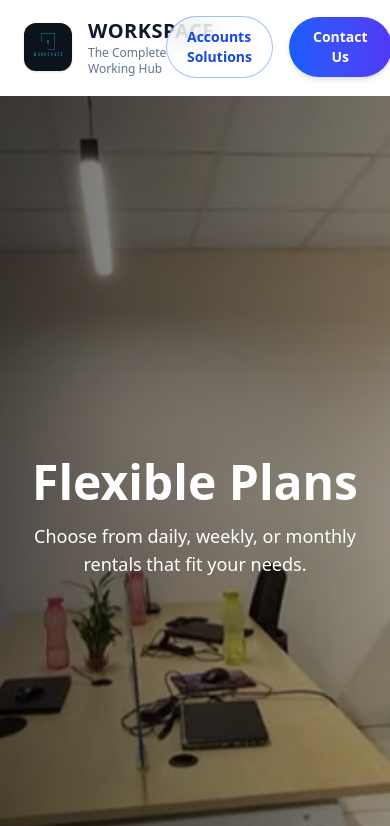
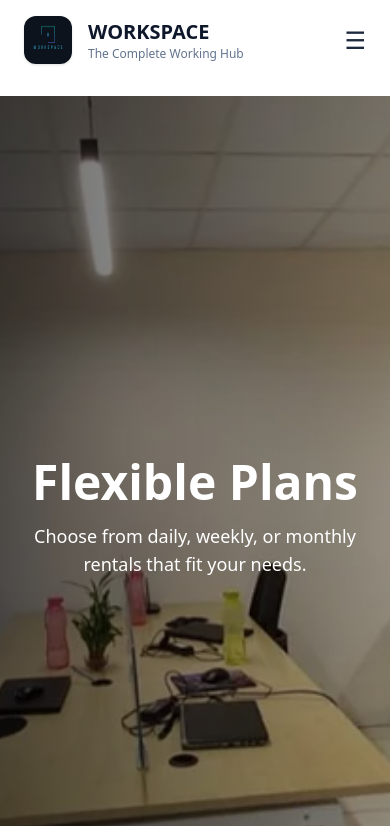
Before and after one commit to Alfas1511/co-work-space, a React (Vite) app: page / in a window 390 px wide. Shown: the top 826 px of the page. Built offline with nearby package versions, Linux system fonts and the light colour scheme; grey boxes are pictures that could not be loaded.

Commit message:
toggle bar added

```diff
--- a/src/components/Layouts/Header.jsx
+++ b/src/components/Layouts/Header.jsx
@@ -1,4 +1,4 @@
-import React from 'react'
+import React, { useState } from 'react'
 import { Link } from "react-router-dom";
 
 const Header = ({
@@ -8,56 +8,41 @@ const Header = ({
     showAccountsLink = true,
     showWorkspaceLink = false
 }) => {
+
+    const [open, setOpen] = useState(false);
+
     return (
         <header className="fixed top-0 left-0 w-full z-50
             backdrop-blur-xl bg-white/70 border-b border-white/30">
 
             <div className="max-w-7xl mx-auto flex items-center justify-between px-6 py-4">
 
-                {/* Logo + Title */}
+                {/* Logo */}
                 <div className="flex items-center gap-4">
-                    <img
-                        src={logo}
-                        alt="logo"
-                        className="w-12 h-12 rounded-xl shadow-sm"
-                    />
+                    <img src={logo} alt="logo"
+                        className="w-12 h-12 rounded-xl shadow-sm" />
 
                     <div className="flex flex-col leading-tight">
-                        <span className="text-xl md:text-2xl font-extrabold tracking-wide text-slate-900 uppercase">
+                        <span className="text-xl md:text-2xl font-extrabold text-slate-900 uppercase">
                             {title}
                         </span>
-                        <span className="text-xs md:text-sm font-medium text-slate-500">
+                        <span className="text-xs md:text-sm text-slate-500">
                             {subtitle}
                         </span>
                     </div>
                 </div>
 
-                <nav className="flex items-center space-x-4">
+                {/* Desktop Menu */}
+                <nav className="hidden md:flex items-center space-x-4">
 
-                    {/* Show only when needed */}
                     {showAccountsLink && (
-                        <Link
-                            to="/accounts-solutions"
-                            className="relative px-5 py-2.5 rounded-full
-                            border border-blue-600/40
-                            text-blue-700 font-semibold text-sm
-                            backdrop-blur-md bg-white/70
-                            hover:bg-blue-600 hover:text-white
-                            transition-all duration-300">
+                        <Link to="/accounts-solutions" className="btn-outline">
                             Accounts Solutions
                         </Link>
                     )}
 
-                    {/* Back to Workspace Button */}
                     {showWorkspaceLink && (
-                        <Link
-                            to="/"
-                            className="relative px-5 py-2.5 rounded-full
-                            border border-indigo-600/40
-                            text-indigo-700 font-semibold text-sm
-                            backdrop-blur-md bg-white/70
-                            hover:bg-indigo-600 hover:text-white
-                            transition-all duration-300">
+                        <Link to="/" className="btn-outline-indigo">
                             Workspace
                         </Link>
                     )}
@@ -67,16 +52,53 @@ const Header = ({
                             document.getElementById("contact")
                                 ?.scrollIntoView({ behavior: "smooth" })
                         }
-                        className="px-6 py-2.5 rounded-full
-                            bg-gradient-to-r from-blue-600 to-indigo-600
-                            text-white text-sm font-semibold
-                            shadow-md hover:shadow-xl
-                            hover:scale-105 transition-all duration-300">
+                        className="btn-primary">
                         Contact Us
                     </button>
                 </nav>
 
+                {/* Mobile Toggle Button */}
+                <button
+                    onClick={() => setOpen(!open)}
+                    className="md:hidden text-2xl text-slate-800"
+                >
+                    {open ? "✕" : "☰"}
+                </button>
             </div>
+
+            {/* Mobile Menu */}
+            {open && (
+                <div className="md:hidden px-6 pb-4 space-y-3 bg-white/90 backdrop-blur-lg">
+
+                    {showAccountsLink && (
+                        <Link
+                            to="/accounts-solutions"
+                            onClick={() => setOpen(false)}
+                            className="block btn-outline text-center">
+                            Accounts Solutions
+                        </Link>
+                    )}
+
+                    {showWorkspaceLink && (
+                        <Link
+                            to="/"
+                            onClick={() => setOpen(false)}
+                            className="block btn-outline-indigo text-center">
+                            Workspace
+                        </Link>
+                    )}
+
+                    <button
+                        onClick={() => {
+                            document.getElementById("contact")
+                                ?.scrollIntoView({ behavior: "smooth" });
+                            setOpen(false);
+                        }}
+                        className="w-full btn-primary">
+                        Contact Us
+                    </button>
+                </div>
+            )}
         </header>
     )
 }
--- a/src/index.css
+++ b/src/index.css
@@ -1 +1,13 @@
 @import "tailwindcss";
+
+.btn-primary {
+    @apply px-6 py-2.5 rounded-full bg-gradient-to-r from-blue-600 to-indigo-600 text-white text-sm font-semibold shadow-md hover:shadow-xl transition-all duration-300;
+}
+
+.btn-outline {
+    @apply px-5 py-2.5 rounded-full border border-blue-600/40 text-blue-700 font-semibold text-sm bg-white/70 hover:bg-blue-600 hover:text-white transition-all duration-300;
+}
+
+.btn-outline-indigo {
+    @apply px-5 py-2.5 rounded-full border border-indigo-600/40 text-indigo-700 font-semibold text-sm bg-white/70 hover:bg-indigo-600 hover:text-white transition-all duration-300;
+}
```
